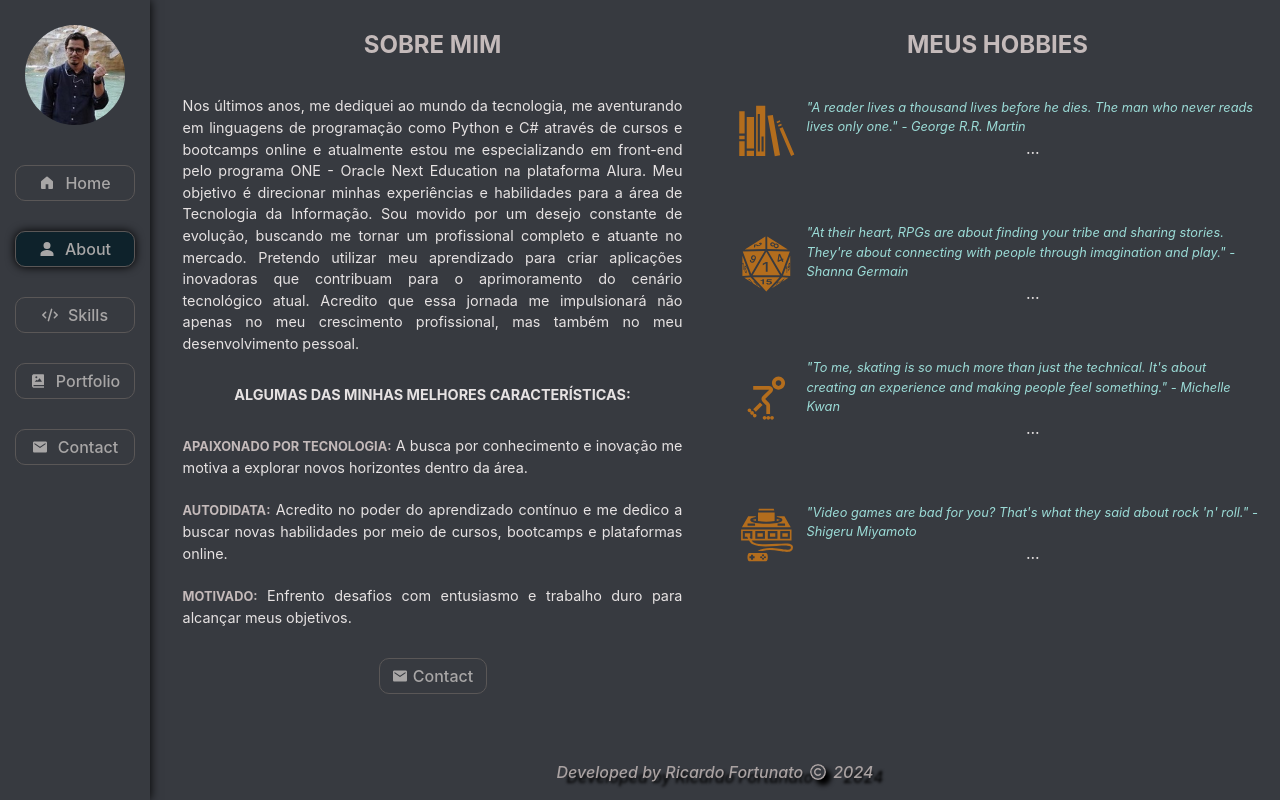
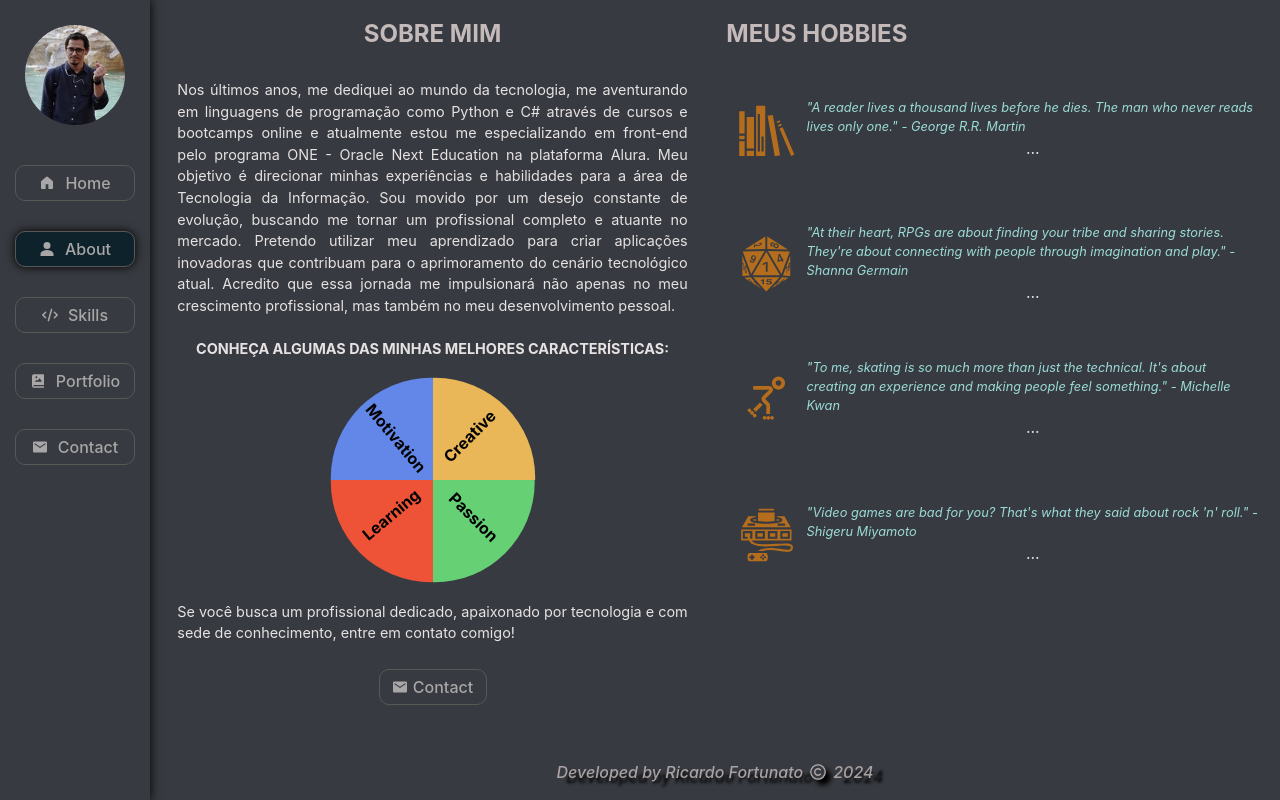
Before and after one commit to Ricardo-Forttunato/portfolio, a React (Vite) app: page /about in a window 1280 px wide. Built offline with nearby package versions, Linux system fonts and the light colour scheme.

Commit message:
add funcionalidade pizza com card das caracteristicas em sobre mim usando onMouseOver e onMouseOut

```diff
--- a/src/components/About/About.jsx
+++ b/src/components/About/About.jsx
@@ -14,6 +14,11 @@ export default function About() {
   const [showSkating, setShowSkating] = useState(false)
   const [showRpg, setShowRpg] = useState(false)
   const [showGame, setShowGame] = useState(false)
+
+  const [showCardOne, setShowcardOne] = useState(false)
+  const [showCardTwo, setShowcardTwo] = useState(false)
+  const [showCardThree, setShowcardThree] = useState(false)
+  const [showCardFour, setShowcardFour] = useState(false)
 
   function toggleReading() {
     setSshowReading(!showReading)
@@ -37,29 +42,44 @@ export default function About() {
         <div className={styles.about__content}>
           <h3 className={styles.subtitle}>Sobre Mim</h3>
           <div className={styles.about__container}>
-            {/* <h4 className={styles.about__subtitle}>Apaixonado por tecnologia e em busca   de novos desafios!</h4> */}
             <p className={styles.text}>
               Nos últimos anos, me dediquei ao mundo da tecnologia, me aventurando em linguagens de programação como Python e C# através de cursos e bootcamps online e atualmente estou me especializando em front-end pelo programa ONE - Oracle Next Education na plataforma Alura. Meu objetivo é direcionar minhas experiências e habilidades para a área de Tecnologia da Informação. Sou movido por um desejo constante de evolução, buscando me tornar um profissional completo e atuante no mercado.
               Pretendo utilizar meu aprendizado para criar aplicações inovadoras que contribuam para o aprimoramento do cenário tecnológico atual. Acredito que essa jornada me impulsionará não apenas no meu crescimento profissional, mas também no meu desenvolvimento pessoal.
             </p>
-            <h4 className={styles.about__subtitle}>Algumas das minhas melhores características:</h4>
-            <p className={styles.text}>
-              <span className={styles.text__highlight}>Apaixonado por tecnologia:</span> A busca por conhecimento e inovação me motiva a explorar novos horizontes dentro da área.
-            </p>
+            <h4 className={styles.about__subtitle}>Conheça algumas das minhas melhores características:</h4>
+            <div className={styles.pizza}>
 
-            <p className={styles.text}>
-              <span className={styles.text__highlight}>Autodidata:</span> Acredito no poder do aprendizado contínuo e me dedico a buscar novas habilidades por meio de cursos, bootcamps e plataformas online.
-            </p>
+              <div className={styles.pizzaSlice_one} onMouseOver={() => setShowcardOne(true)} onMouseOut={() => setShowcardOne(false)}>
+                <h4 className={styles.text_one}>Passion</h4>
+              </div>
+              <div className={showCardOne === true ? styles.card_one : styles.card_deactive} >
+                <p className={styles.card_text}>
+                  <span className={styles.text__highlight}>Apaixonado por tecnologia:</span> <br />A busca por conhecimento e inovação me motiva a explorar novos horizontes dentro da área.
+                </p>
+              </div>
 
-            <p className={styles.text}>
-              <span className={styles.text__highlight}>Motivado:</span> Enfrento desafios com entusiasmo e trabalho duro para alcançar meus objetivos.
-            </p>
+              <div className={styles.pizzaSlice_two} onMouseOver={() => setShowcardTwo(true)} onMouseOut={() => setShowcardTwo(false)}>
+                <h4 className={styles.text_two}>Learning</h4>
+              </div>
+              <div className={showCardTwo === true ? styles.card_two : styles.card_deactive} >
+                <p className={styles.card_text}><span className={styles.text__highlight}>Autodidata:</span> Acredito no poder do aprendizado contínuo e me dedico a buscar novas habilidades por meio de cursos e bootcamps online.</p>
+              </div>
 
-            <p className={styles.text}>
-              <span className={styles.text__highlight}>Criativo:</span> Busco soluções inovadoras e fora da caixa para os problemas que encontro.
-            </p>
-            <p className={styles.text}>
-            <span className={styles.text__highlight}>Em constante evolução:</span> Acredito que o aprendizado é um processo contínuo e me dedico a me atualizar com as últimas tendências do mercado.</p>
+              <div className={styles.pizzaSlice_three} onMouseOver={() => setShowcardThree(true)} onMouseOut={() => setShowcardThree(false)}>
+                <h4 className={styles.text_three}>Motivation</h4>
+              </div>
+              <div className={showCardThree === true ? styles.card_three : styles.card_deactive} >
+                <p className={styles.card_text}><span className={styles.text__highlight}>Motivado:</span> Enfrento desafios com entusiasmo e trabalho duro para alcançar meus objetivos.</p>
+              </div>
+
+              <div className={styles.pizzaSlice_four} onMouseOver={() => setShowcardFour(true)} onMouseOut={() => setShowcardFour(false)}>
+                <h4 className={styles.text_four}>Creative</h4>
+              </div>
+              <div className={showCardFour === true ? styles.card_four : styles.card_deactive} >
+                <p className={styles.card_text}><span className={styles.text__highlight}>Criativo:</span> Busco soluções inovadoras e fora da caixa para os problemas que encontro.</p>
+              </div>
+            </div>
+
             <p className={styles.text}>
               Se você busca um profissional dedicado, apaixonado por tecnologia e com sede de conhecimento, entre em contato comigo!
             </p>
--- a/src/components/About/About.module.css
+++ b/src/components/About/About.module.css
@@ -10,7 +10,8 @@
 
 .about__content {
   width: 50%;
-  padding: 1%;
+  height: 100%;
+  padding: 0 1%;
   color: var(--color-paragraph);
   box-sizing: var(--box-type);
   display: flex;
@@ -19,6 +20,7 @@
   }
 
 .subtitle {
+  display: flex;
   font-size: 1rem;
   text-transform: uppercase;
 }
@@ -27,7 +29,7 @@
   overflow: scroll;
   display: flex;
   flex-direction: column;
-  padding: 2%;
+  padding: 1%;
 }
 
 .text {
@@ -40,13 +42,7 @@
   font-size: 0.9rem;
   text-align: center;
   text-transform: uppercase;
-}
-
-.text__highlight {
-  color: var(--color-text);
-  font-size: 0.8rem;
-  font-weight: bold;
-  text-transform: uppercase;
+  margin: 2% 0;
 }
 
 .link__btn {
@@ -73,7 +69,7 @@
 
 .hobbies__content {
   width: 50%;
-  padding: 1%;
+  padding: 0 1%;
   display: flex;
   flex-direction: column;
   box-sizing: border-box;
@@ -90,6 +86,7 @@
   overflow: scroll;
   display: flex;
   flex-direction: column;
+  margin: 2% 0;
 }
 
 .container__box {
@@ -181,3 +178,174 @@ blockquote {
   background-color: #0e222b;
   border-radius: 10px;
 }
+
+/* Estilização da div pizzaSlice */
+
+.pizza {
+  min-width: 220px;
+  min-height: 220px;
+  display: flex;
+  justify-content: center;
+  align-items: center;
+  position: relative;
+  margin: 0 auto;
+}
+
+.pizzaSlice_one {
+  position: absolute;
+  bottom: 0px;
+  right: 0px;
+  width: 110px;
+  height: 110px;
+  background-color: #66d174;
+  clip-path: ellipse(100px 100px at 2% 2%);
+  color: black;
+}
+
+.pizzaSlice_two {
+  position: absolute;
+  bottom: 0px;
+  left: 0px;
+  width: 110px;
+  height: 110px;
+  background-color: #ee5338;
+  clip-path: ellipse(100px 100px at 2% 2%);
+  color: black;
+  transform: rotate(90deg);
+}
+
+.pizzaSlice_three {
+  position: absolute;
+  top: 0px;
+  left: 0px;
+  width: 110px;
+  height: 110px;
+  background-color: #6387e9;
+  clip-path: ellipse(100px 100px at 2% 2%);
+  color: black;
+  transform: rotate(180deg);
+}
+
+.pizzaSlice_four {
+  position: absolute;
+  top: 0px;
+  right: 0px;
+  width: 110px;
+  height: 110px;
+  background-color: #e9b658;
+  clip-path: ellipse(100px 100px at 2% 2%);
+  color: black;
+  transform: rotate(270deg);
+}
+
+.pizzaSlice_one:hover {
+  box-shadow: #8d8989 -5px -5px 1px;
+  margin: -15px;
+}
+
+.pizzaSlice_two:hover {
+  box-shadow: #8d8989 -5px -5px 1px;
+  margin: 0 0 -15px -15px;
+}
+
+.pizzaSlice_three:hover {
+  box-shadow: #8d8989 -5px -5px 1px;
+  margin: -15px 0 0 -15px;
+}
+
+.pizzaSlice_four:hover {
+  box-shadow: #8d8989 -5px -5px 1px;
+  margin: -15px -15px 0 ;
+}
+
+.text_one {
+  position: absolute;
+  left: 10px;
+  top: 25px;
+  margin: 0;
+  transform: rotate(45deg);
+}
+
+.text_two {
+  transform: rotate(-130deg);
+  position: absolute;
+  top: 30px;
+  margin: 0;
+}
+
+.text_three {
+  transform: rotate(230deg);
+  position: absolute;
+  top: 30px;
+  left: -5px;
+  margin: 0;
+}
+
+.text_four {
+  transform: rotate(45deg);
+  position: absolute;
+  top: 20px;
+  bottom: 35px;
+  margin: 0;
+}
+
+.card_deactive {
+  display: none;
+}
+
+.text__highlight {
+  color: #171718;
+  font-size: 0.8rem;
+  font-weight: bold;
+  text-transform: uppercase;
+}
+
+.card_text {
+  font-size: 0.9rem;
+  color: #171718;
+  text-align: center;
+  margin: 0 5px;
+  padding: 0;
+}
+
+.card_one,
+.card_two,
+.card_three,
+.card_four {
+  width: 250px;
+  height: 102px;
+  z-index: 5;
+  position: absolute;
+  box-sizing: var(--box-type);
+  display: flex;
+  align-items: center;
+}
+
+.card_one {
+  background-color: #66d174;
+  bottom: -7px;
+  right: 95px;
+  border-radius: 10px 0 0 10px;
+
+}
+
+.card_two {
+  background-color: #ee5338;
+  bottom: -7px;
+  left: 95px;
+  border-radius: 0 10px 10px 0;
+}
+
+.card_three {
+  background-color: #6387e9;
+  top: -7px;
+  left: 95px;
+  border-radius: 0 10px 10px 0;
+}
+
+.card_four {
+  background-color: #e9b658;
+  top: -7px;
+  right: 95px;
+  border-radius: 10px 0 0 10px;
+}
```
